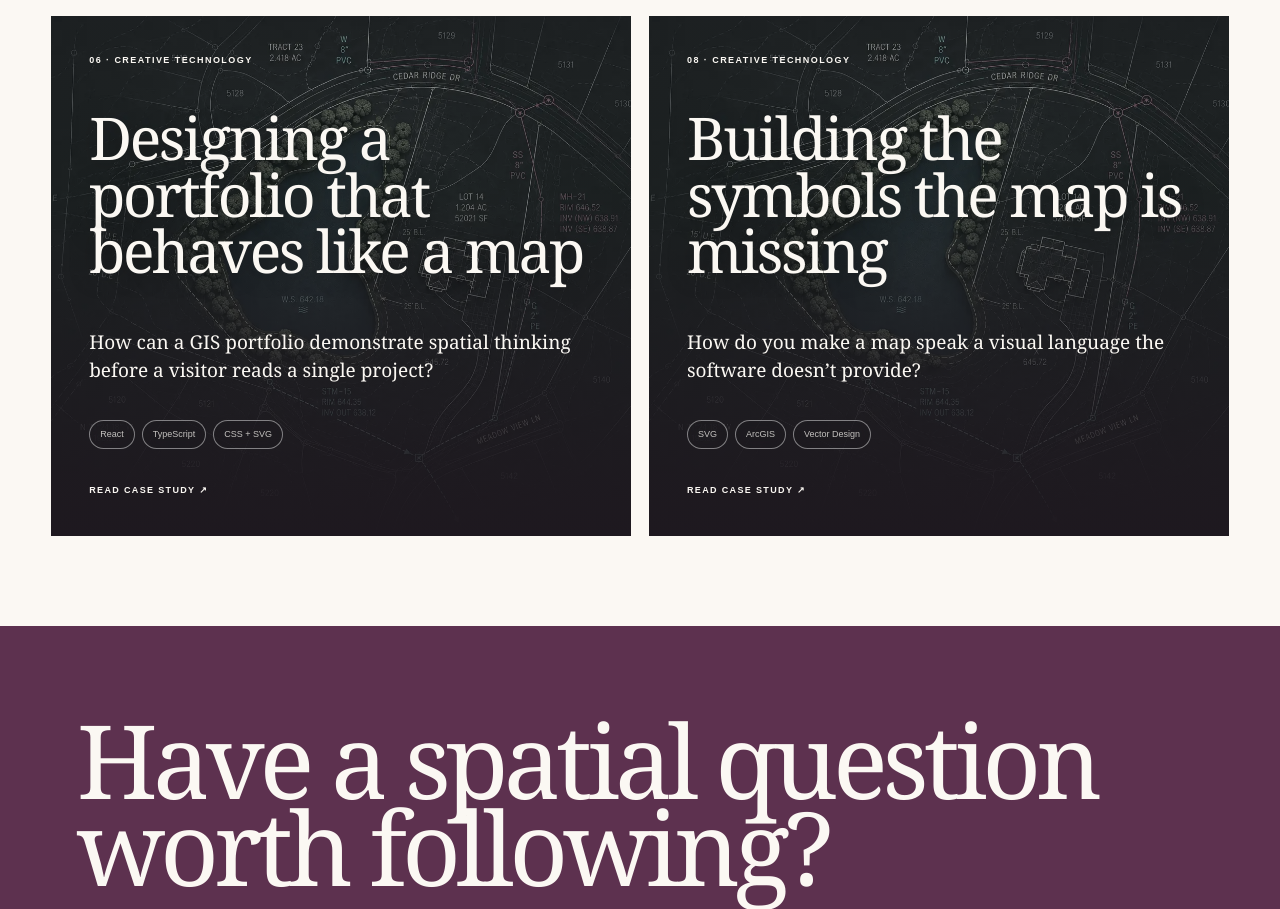
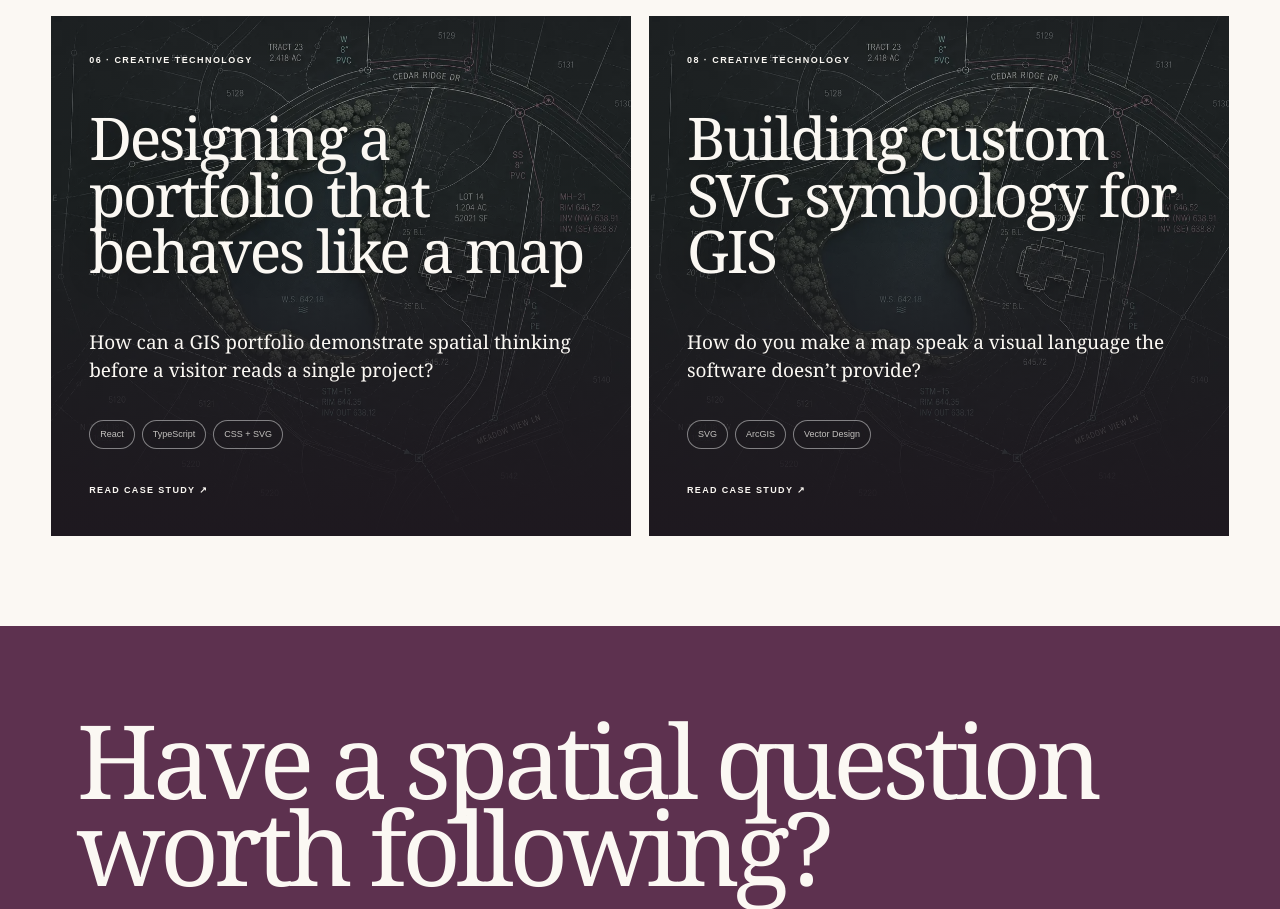
Before and after one commit to YXCastillo/yaneth-gis-portfolio, a Next.js app: page /workflows in a window 1280 px wide. Shown: the part 2613-3522 px from the top of the page. Built offline with nearby package versions, Linux system fonts and the light colour scheme.

Commit message:
Retitle SVG symbology library entry

```diff
--- a/app/workflows/library-grid.tsx
+++ b/app/workflows/library-grid.tsx
@@ -6,7 +6,7 @@ const caseStudies=[
   {slug:"/case-studies/custom-web-gis",number:"05",lens:"Custom Web GIS",title:"Turning 51 layers into one navigable system",question:"How do you preserve a complex planning dataset while making it usable for a public audience?",tools:["JSON","Sanity","Layer architecture"],tone:"sand"},
   {slug:"/case-studies/municipal-cartography",number:"07",lens:"Municipal Cartography",title:"Making municipal complexity legible",question:"How do you hold overlapping jurisdictions, infrastructure, imagery, and local context in one readable exhibit?",tools:["ArcGIS Pro","Symbology","Visual hierarchy"],tone:"teal"}
 ];
-const creative=[{slug:"/case-studies/portfolio",number:"06",lens:"Creative Technology",title:"Designing a portfolio that behaves like a map",question:"How can a GIS portfolio demonstrate spatial thinking before a visitor reads a single project?",tools:["React","TypeScript","CSS + SVG"],tone:"ink"},{slug:"/case-studies/svg-symbology",number:"08",lens:"Creative Technology",title:"Building the symbols the map is missing",question:"How do you make a map speak a visual language the software doesn’t provide?",tools:["SVG","ArcGIS","Vector Design"],tone:"plum"}];
+const creative=[{slug:"/case-studies/portfolio",number:"06",lens:"Creative Technology",title:"Designing a portfolio that behaves like a map",question:"How can a GIS portfolio demonstrate spatial thinking before a visitor reads a single project?",tools:["React","TypeScript","CSS + SVG"],tone:"ink"},{slug:"/case-studies/svg-symbology",number:"08",lens:"Creative Technology",title:"Building custom SVG symbology for GIS",question:"How do you make a map speak a visual language the software doesn’t provide?",tools:["SVG","ArcGIS","Vector Design"],tone:"plum"}];
 
 const previews:Record<string,string>={
   "site-feasibility":"/parcel-civil.webp",
```
